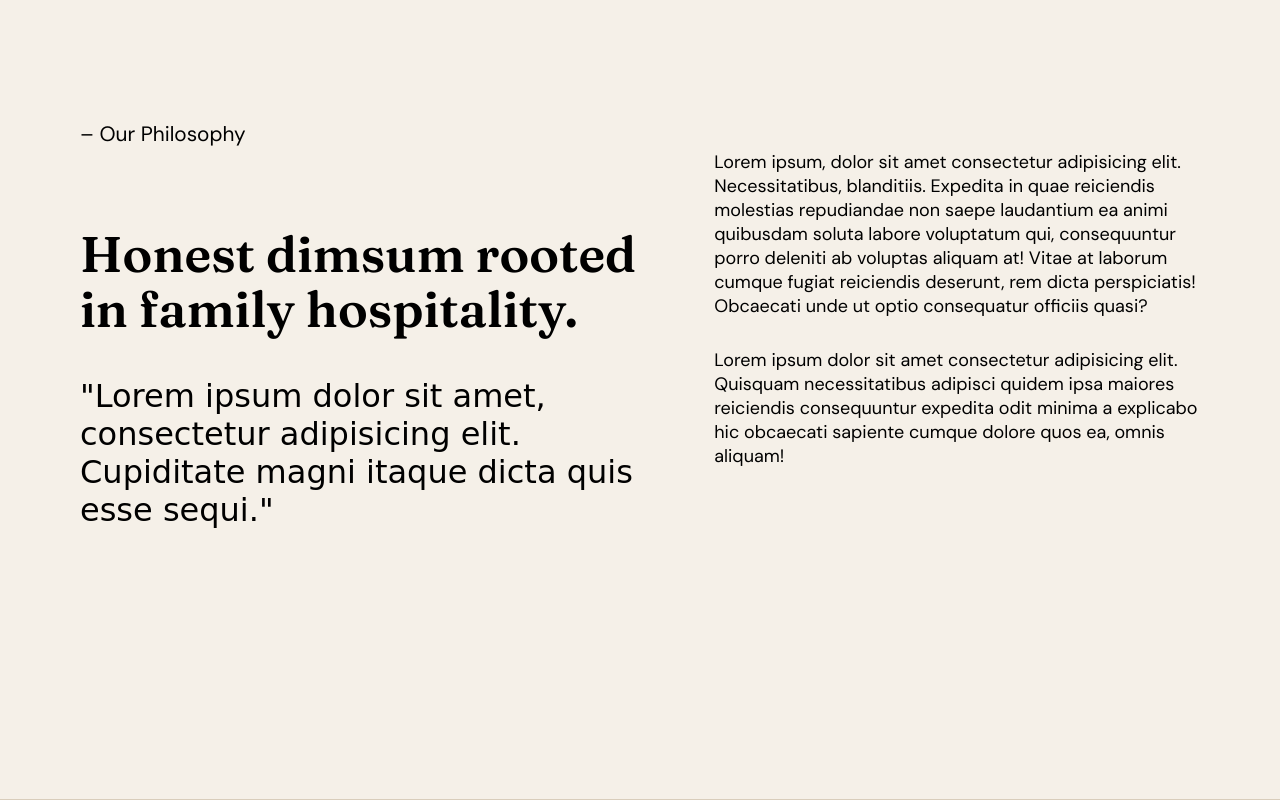
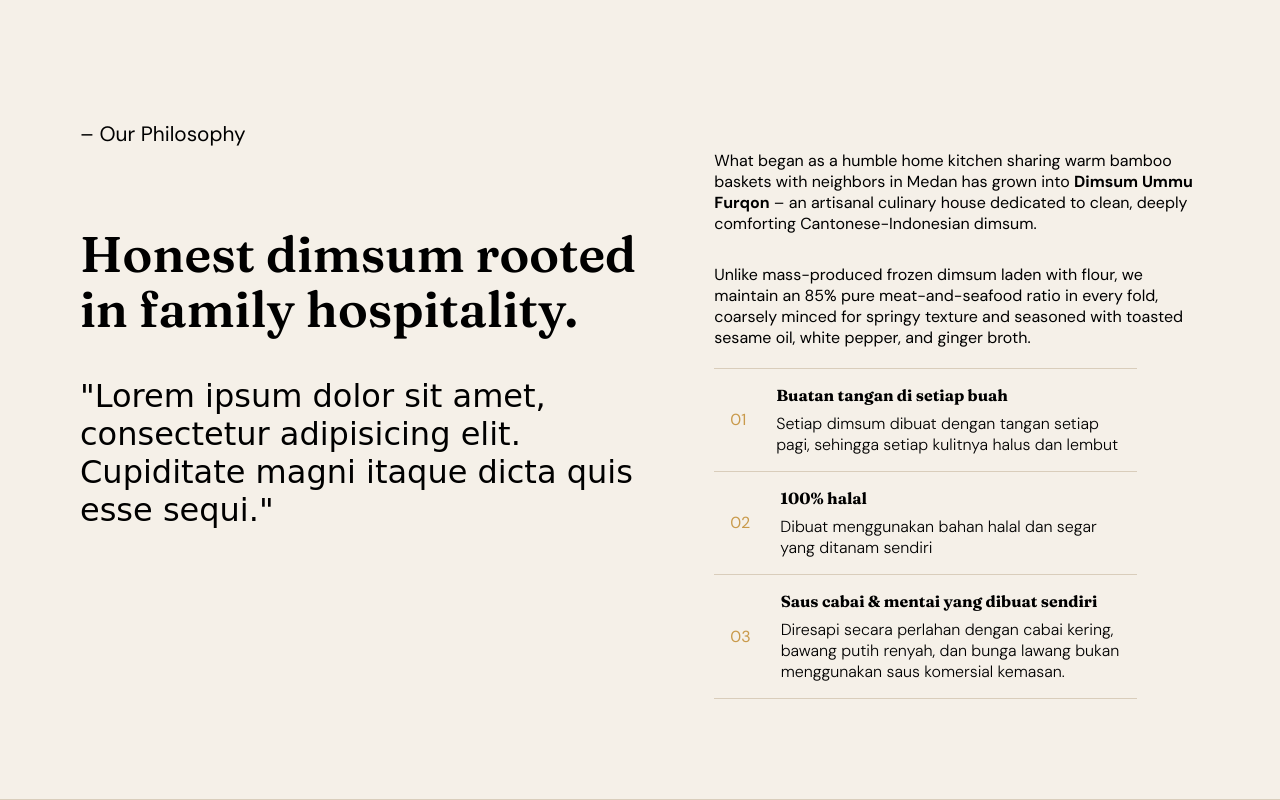
Before and after one commit to Septa29/Dimsum-Ummu-Furqon, a plain HTML site: page index.html in a window 1280 px wide. Shown: the part 809-1609 px from the top of the page. Drawn offline with Linux system fonts and the light colour scheme; a web font is replaced by a local one.

Commit message:
fitur about

```diff
--- a/css/styling.css
+++ b/css/styling.css
@@ -14,9 +14,11 @@
 
 @keyframes load {
     from{
-        transform: translatey(20px);
+        transform: translatey(80px);
+        opacity: 0px;
     }to{
         transform: translatey(0);
+        opacity: 100px;
     }
 }
 
@@ -108,27 +110,83 @@
     font-family: var(--font-body);
     font-size: 1.3rem;
     margin-bottom: 10vh;
-    animation: load 0.5s;
-    animation-timing-function: view()
+    animation: load 1s;
+    animation-timeline: view();
+    animation-range: entry 0% entry 90%;
 }
 .left-content h1{
     font-family: var(--font-heading);
     font-weight: 600;
     font-size: 50px;
     margin-bottom: 5vh;
+    animation: load 1s;
+    animation-timeline: view();
+    animation-range: entry 0% entry 90%;
 }
 .left-content .desc{
     margin: 0;
     font-size: 2rem;
     font-weight: 400;
     font-family: 'italianno', cursive;
+    animation: load 1s;
+    animation-timeline: view();
+    animation-range: entry 0% entry 90%;
 }
 .right-content{
     display: block;
 }
-.right-content p{
-    margin: 30px 0 30px 0;
+.about-text{
+    margin: 30px 0 20px 0;
     font-family: var(--font-body);
-    font-size: 18px;
+    font-size: 1rem;
     font-weight: 400;
+    animation: load 1s;
+    animation-timeline: view();
+    animation-range: entry 0% entry 90%;
 }
+
+.card-holder{
+    width: auto;
+}
+.card-list{
+    display: block;
+    position: relative;
+    display: flex;
+    justify-content: space-between;
+    width: 33vw;
+    height: 100%;
+    gap: 30px;
+    padding: 1rem;
+    animation: load 1s;
+    animation-timeline: view();
+    animation-range: entry 0% entry 90%;
+}
+.card-list.border{
+    border-top: 1px solid var(--border);
+    border-bottom: 1px solid var(--border);
+}
+.num-card{
+    flex-shrink: 0;
+    align-self: center;
+    font-family: var(--font-body);
+    color: var(--accent);
+    animation: load 1s;
+    animation-timeline: view();
+    animation-range: entry 0% entry 90%;
+}
+.card-about-title{
+    font-family: var(--font-heading);
+    font-size: 1rem;
+    margin-bottom: 0.5rem;
+    animation: load 1s;
+    animation-timeline: view();
+    animation-range: entry 0% entry 90%;
+}
+.card-list .card-desc{
+    font-family: var(--font-body);
+    font-size: 1rem;
+    font-weight: 350;
+    animation: load 1s;
+    animation-timeline: view();
+    animation-range: entry 0% entry 90%;
+}
--- a/index.html
+++ b/index.html
@@ -73,13 +73,56 @@
                     <p class="desc">"Lorem ipsum dolor sit amet, consectetur adipisicing elit. Cupiditate magni itaque dicta quis esse sequi."</p>
                 </div>
                 <div class="right-content">
-                    <p>
-                        Lorem ipsum, dolor sit amet consectetur adipisicing elit. Necessitatibus, blanditiis. Expedita in quae reiciendis molestias repudiandae non saepe laudantium ea animi quibusdam soluta labore voluptatum qui, consequuntur porro deleniti ab voluptas aliquam at! Vitae at laborum cumque fugiat reiciendis deserunt, rem dicta perspiciatis! Obcaecati unde ut optio consequatur officiis quasi?
+                    <p class="about-text">
+                        What began as a humble home kitchen sharing warm bamboo baskets with neighbors in Medan has grown into <strong>Dimsum Ummu Furqon</strong> &ndash; an artisanal culinary house dedicated to clean, deeply comforting Cantonese-Indonesian dimsum.
                     </p>
-                    <p>
-                        Lorem ipsum dolor sit amet consectetur adipisicing elit. Quisquam necessitatibus adipisci quidem ipsa maiores reiciendis consequuntur expedita odit minima a explicabo hic obcaecati sapiente cumque dolore quos ea, omnis aliquam!
+                    <p class="about-text">
+                        Unlike mass-produced frozen dimsum laden with flour, we maintain an 85% pure meat-and-seafood ratio in every fold, coarsely minced for springy texture and seasoned with toasted sesame oil, white pepper, and ginger broth.
                     </p>
+                    <div class="card-holder">
+                        <div class="card-list border">
+                            <span class="num-card">
+                                01
+                            </span>
+                            <div class="card-text-about">
+                                <h2 class="card-about-title">
+                                    Buatan tangan di setiap buah
+                                </h2>
+                                <p class="card-desc">
+                                    Setiap dimsum dibuat dengan tangan setiap pagi, sehingga setiap kulitnya halus dan lembut
+                                </p>
 
+                            </div>
+                        </div>
+                        <div class="card-list">
+                            <span class="num-card">
+                                02
+                            </span>
+                            <div class="card-text-about">
+                                <h2 class="card-about-title">
+                                    100% halal
+                                </h2>
+                                <p class="card-desc">
+                                    Dibuat menggunakan bahan halal dan segar yang ditanam sendiri
+                                </p>
+
+                            </div>
+                        </div>
+                        <div class="card-list border">
+                            <span class="num-card">
+                                03
+                            </span>
+                            <div class="card-text-about">
+                                <h2 class="card-about-title">
+                                    Saus cabai &amp; mentai yang dibuat sendiri
+                                </h2>
+                                <p class="card-desc">
+                                    Diresapi secara perlahan dengan cabai kering, bawang putih renyah, dan bunga lawang bukan menggunakan saus komersial kemasan.
+                                </p>
+
+                            </div>
+                        </div>
+                    </div>
                 </div>
             </div>
         </section>
```
